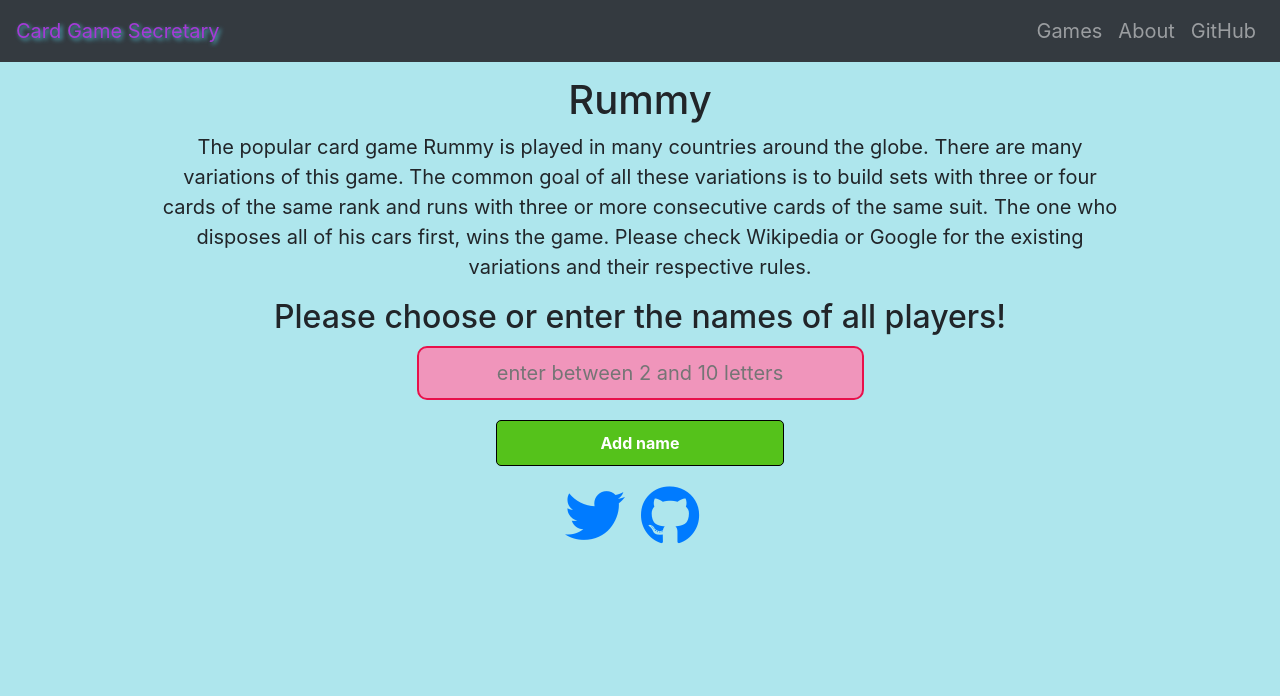
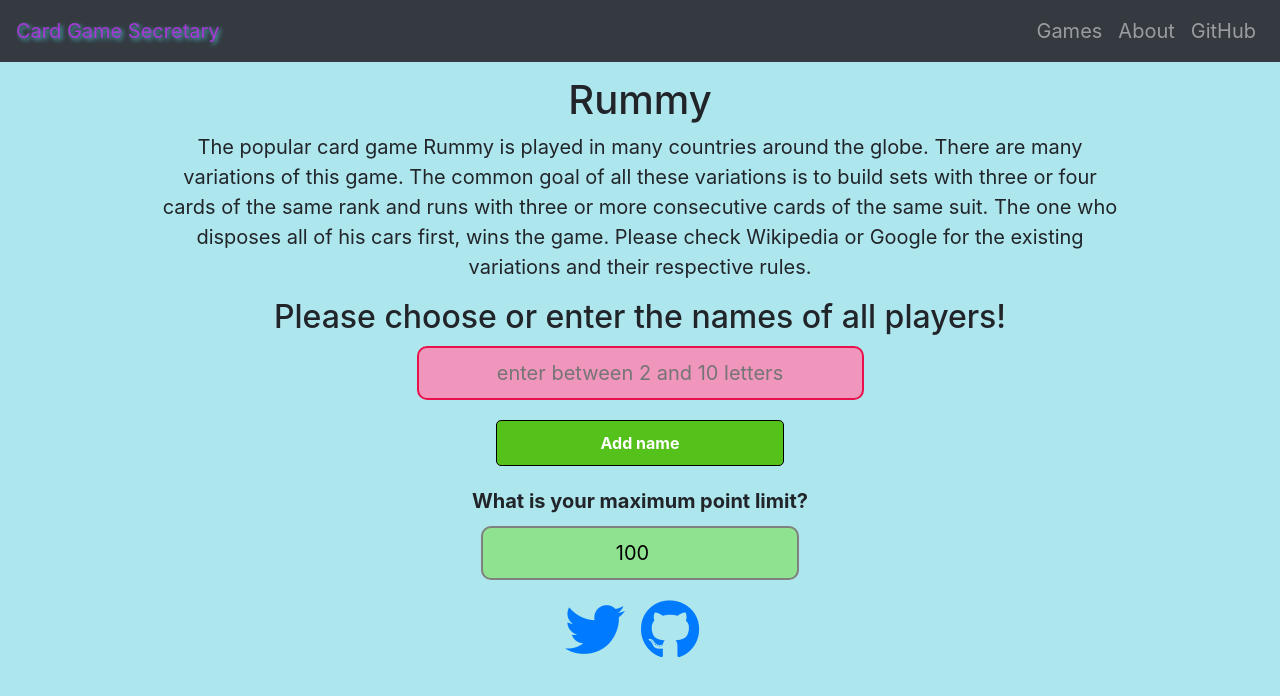
Before and after one commit to bastian-ger/card_secretary, a React app: page /rummy in a window 1280 px wide. Shown: the top 696 px of the page. Built offline with nearby package versions, Linux system fonts and the light colour scheme.

Commit message:
Improved PlayersForm
deleted MauMauMiniForm component and added standard Input component instead

```diff
--- a/src/components/MauMauMiniForm/MauMauMiniForm.css
+++ /dev/null
@@ -1,4 +0,0 @@
-.Label {
-  display: block;
-  margin-top: 20px;
-}
--- a/src/components/MauMauMiniForm/MauMauMiniForm.js
+++ /dev/null
@@ -1,25 +0,0 @@
-import React from 'react';
-import Aux from '../../hoc/Aux';
-import Input from '../UI/Input/Input';
-
-const MauMauMiniForm = (props) => {
-  return (
-    <Aux>
-      <Input
-        inputElementType="input"
-        type="number"
-        id="limit"
-        placeholder=""
-        label="What is your maximum point limit?"
-        min="100"
-        step="50"
-        required
-        small
-        value={props.value}
-        changed={props.changed}
-      />
-    </Aux>
-  );
-}
-
-export default MauMauMiniForm;
--- a/src/components/PlayersForm/PlayersForm.js
+++ b/src/components/PlayersForm/PlayersForm.js
@@ -19,8 +19,34 @@ class PlayersForm extends Component {
 
   render() {
     let gameDependentComponent = null;
+    // Here it is possible to set up games specific inputs
     if (this.props.match.path === '/maumau') {
-      gameDependentComponent = <MauMauMiniForm value={this.state.gameDependentComponentValue} changed={this.changedGameDependentComponentValue} />;
+      gameDependentComponent = <Input
+        inputElementType="input"
+        type="number"
+        id="limit"
+        placeholder=""
+        label="What is your maximum point limit?"
+        min="100"
+        step="50"
+        required
+        small
+        value={this.state.gameDependentComponentValue}
+        changed={this.changedGameDependentComponentValue} />;
+    }
+    if (this.props.match.path === '/rummy') {
+      gameDependentComponent = <Input
+        inputElementType="input"
+        type="number"
+        id="limit"
+        placeholder=""
+        label="What is your maximum point limit?"
+        min="100"
+        step="50"
+        required
+        small
+        value={this.state.gameDependentComponentValue}
+        changed={this.changedGameDependentComponentValue} />;
     }
 
     return (
```
